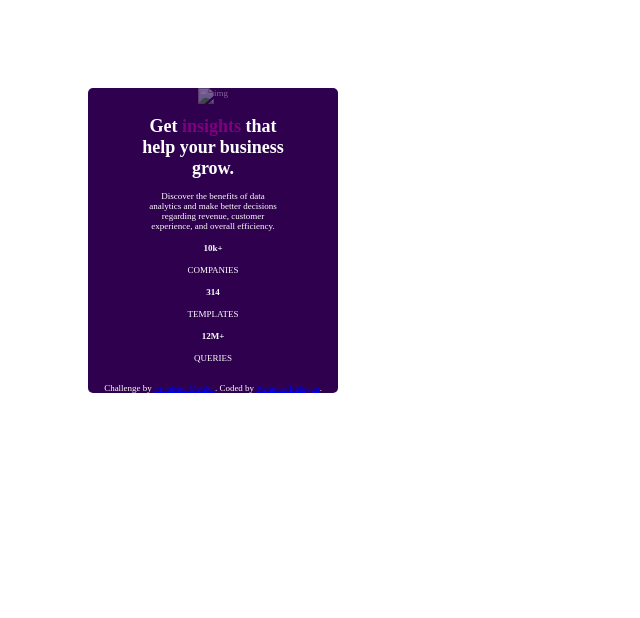
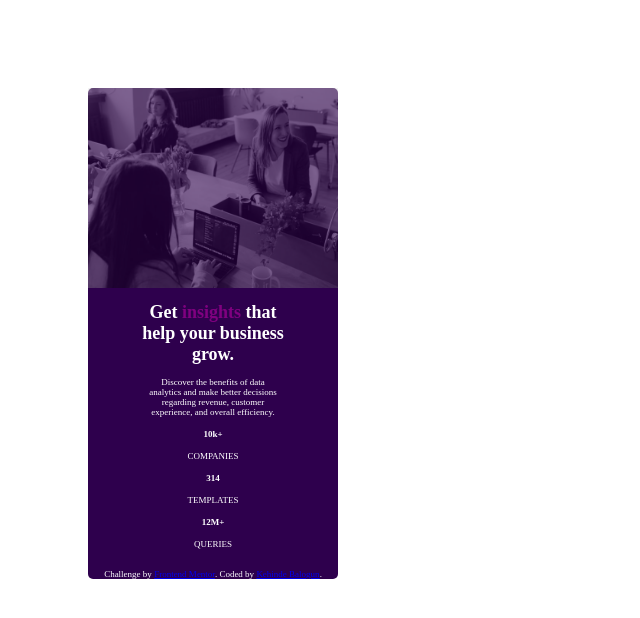
Before and after one commit to Kehinde13/frontend-mentor, a plain HTML site: page index.html in a window 1280 px wide. Shown: the whole page, without its empty margins (0-640 px from the left). Drawn offline with Linux system fonts and the light colour scheme.

Commit message:
Update index.html

```diff
--- a/index.html
+++ b/index.html
@@ -33,7 +33,7 @@
 </head>
 <body>
 				<div class="container">
-				<img src="/storage/emulated/0/Download/stats-preview-card-component-main/stats-preview-card-component-main/images/image-header-mobile.jpg" alt="img" height="200" width="250">
+				<img src="https://raw.githubusercontent.com/Kehinde13/frontend-mentor/main/image-header-mobile.jpg" alt="img" height="200" width="250">
 
  <h1> Get <span style="color: purple;">insights</span> that<br> help your business<br>grow.</h1>
 
```
